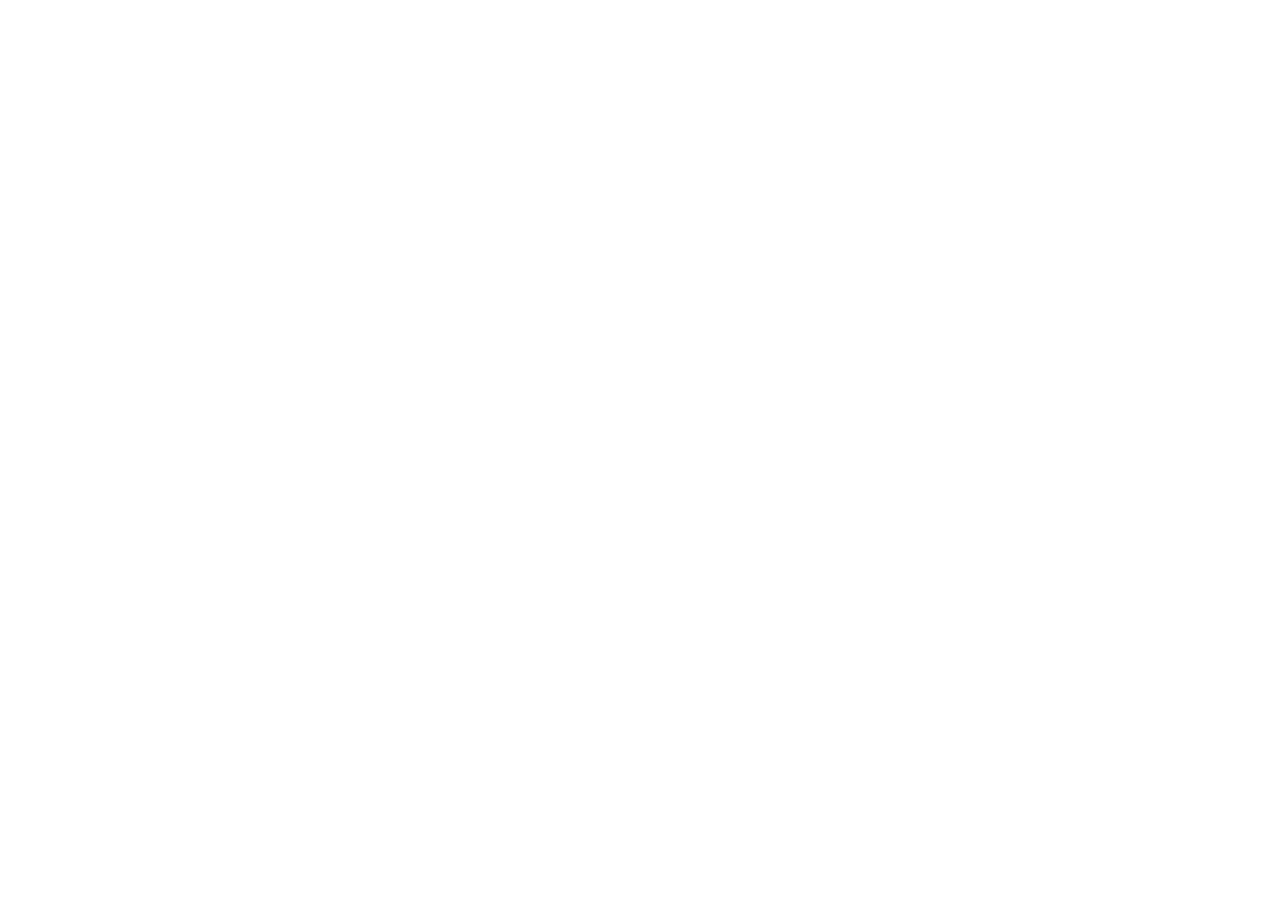
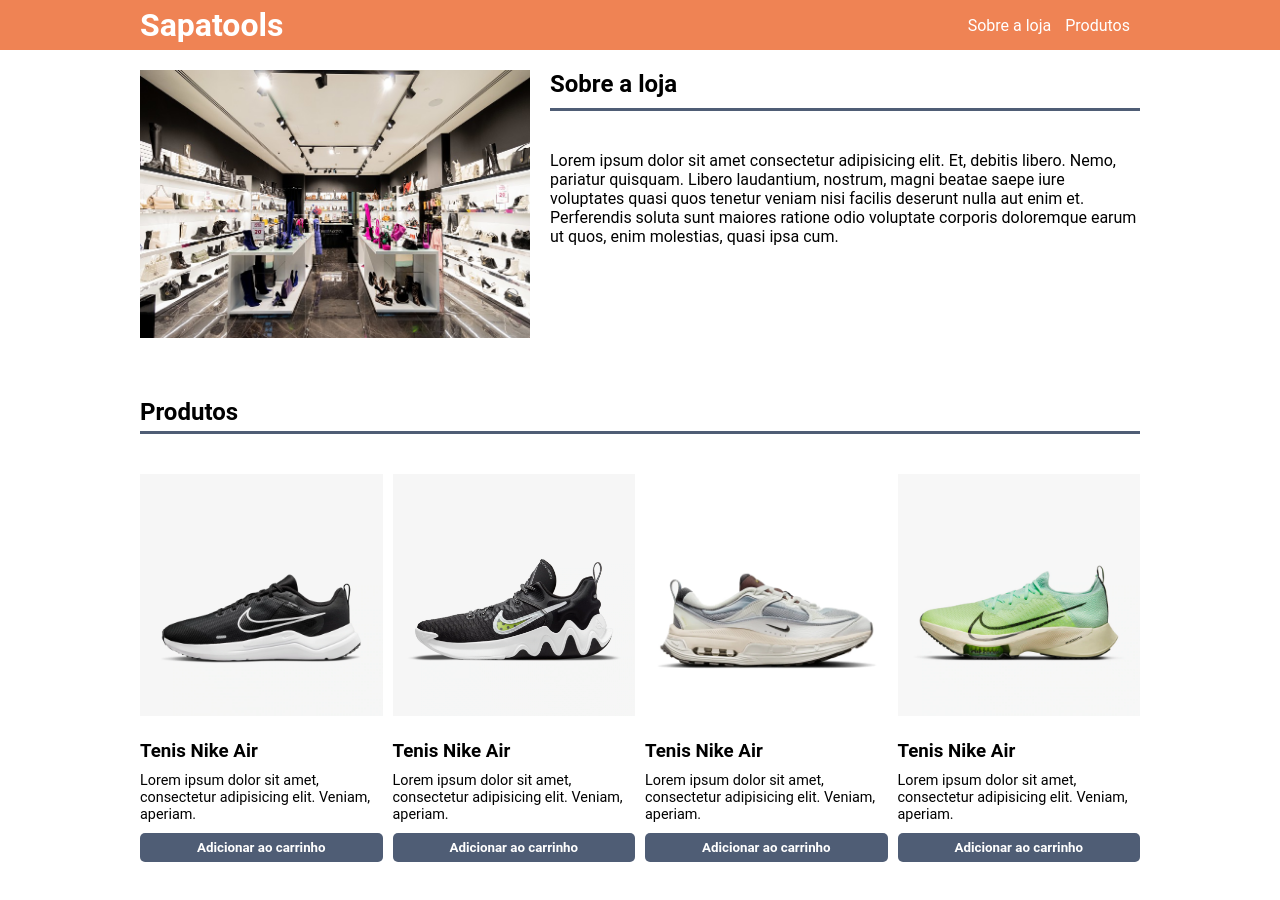
Before and after one commit to TallysonFreitas/loja-com-grid, a plain HTML site: page index.html in a window 1280 px wide. Before the commit the page ends 800 px from the top, so only its background shows below. Drawn offline with nearby package versions, Linux system fonts and the light colour scheme.

Commit message:
termino da grid

```diff
--- a/index.html
+++ b/index.html
@@ -8,9 +8,57 @@
     <title>Loja</title>
 </head>
 <body>
+    <header>
+        <div class="container">
+            <h1>Sapatools</h1>
+            <nav>
+                <ul>
+                    <li><a href="">Sobre a loja</a></li>
+                    <li><a href="">Produtos</a></li>
+                </ul>
+            </nav>
+        </div>
+    </header>
+    <main>
+        <div class="sobre container">
+            <img src="img/loja.png" alt="loja">
+            <div>
+                <h2>Sobre a loja</h2>
+                <p>Lorem ipsum dolor sit amet consectetur adipisicing elit. Et, debitis libero. Nemo, pariatur quisquam. Libero laudantium, nostrum, magni beatae saepe iure voluptates quasi quos tenetur veniam nisi facilis deserunt nulla aut enim et. Perferendis soluta sunt maiores ratione odio voluptate corporis doloremque earum ut quos, enim molestias, quasi ipsa cum.</p>
+            </div>
+        </div>
+        <div class="container">
+            <h2 class="h2">Produtos</h2>
+            <div class="produtos">
+                <div class="item">
+                    <img src="img/tenis-1.png" alt="">
+                    <h3>Tenis Nike Air</h3>
+                    <p>Lorem ipsum dolor sit amet, consectetur adipisicing elit. Veniam, aperiam.</p>
+                    <button type="submit">Adicionar ao carrinho</button>
+                </div>
+                <div class="item">
+                    <img src="img/tenis-2.png" alt="">
+                    <h3>Tenis Nike Air</h3>
+                    <p>Lorem ipsum dolor sit amet, consectetur adipisicing elit. Veniam, aperiam.</p>
+                    <button type="submit">Adicionar ao carrinho</button>
+                </div>
+                <div class="item">
+                    <img src="img/tenis-3.png" alt="">
+                    <h3>Tenis Nike Air</h3>
+                    <p>Lorem ipsum dolor sit amet, consectetur adipisicing elit. Veniam, aperiam.</p>
+                    <button type="submit">Adicionar ao carrinho</button>
+                </div>
+                <div class="item">
+                    <img src="img/tenis-4.png" alt="">
+                    <h3>Tenis Nike Air</h3>
+                    <p>Lorem ipsum dolor sit amet, consectetur adipisicing elit. Veniam, aperiam.</p>
+                    <button type="submit">Adicionar ao carrinho</button>
+                </div>
+            </div>
+        </div>
+    </main>
 
-
-
+    <script src="https://code.jquery.com/jquery-3.7.0.min.js"></script>
     <script src="main.js"></script>
 </body>
 </html>
--- a/style.css
+++ b/style.css
@@ -0,0 +1,167 @@
+*{
+    margin: 0;
+    padding: 0;
+    box-sizing: border-box;
+    font-family: 'Roboto', sans-serif;
+}
+
+@import url('https://fonts.googleapis.com/css2?family=Roboto:wght@300;400;500;700;900&display=swap');
+
+body{
+    background-color: #FFFFFF;
+}
+
+.container{
+    width: 1000px;
+    margin:0 auto;
+}
+
+header{
+    background-color: #EF8354;
+    height: 50px;
+    margin-bottom: 20px;
+}
+
+header .container{
+    display: flex;
+    justify-content: space-between;
+    align-items: center;
+    height: 50px;
+    color: white;
+}
+
+header .container nav ul li{
+    display: inline;
+    margin-right:10px;
+}
+
+header .container nav ul li a{
+    color: white;
+    text-decoration: none;
+}
+
+.sobre{
+    display: grid;
+    grid-template-columns: 39% 59%;
+    grid-gap: 2%;
+    margin-bottom: 60px;
+}
+
+.sobre img{
+    width: 100%;
+}
+
+.sobre div{
+    display: flex;
+    flex-direction: column;
+    justify-content: flex-start;
+}
+
+.sobre div h2{
+    border-bottom: 3px solid #4F5D75;
+    margin-bottom: 40px;
+    padding-bottom: 10px;
+}
+
+.produtos{
+    display: grid;
+    grid-gap: 1%;
+    grid-template-columns: 24.25% 24.25% 24.25% 24.25%;
+    margin-bottom: 50px;
+}
+
+h2{
+    padding-bottom: 5px;
+    border-bottom: 3px solid #4F5D75;
+    margin-bottom: 40px;
+}
+
+.produtos img{
+    width: 100%;
+    margin-bottom: 20px;
+}
+
+.produtos h3{
+    margin-bottom: 10px;
+}
+
+.produtos p{
+    font-size: 0.9em;
+    margin-bottom: 10px;
+}
+
+.produtos button{
+    width: 100%;
+    padding: 7px;
+    font-weight: bold;
+    background-color: #4F5D75;
+    border: none;
+    border-radius: 5px;
+    color: white;
+}
+
+@media screen and (max-width:760px){
+    .container{
+        width: 100vw;
+    }
+
+    header .container{
+        width: 92vw;
+        margin:0 4vw 4vw 4vw;
+    }
+
+    .sobre{
+        display: block;
+        width: 92vw;
+        margin: 4vw;
+    }
+
+    .sobre img{
+        margin-bottom: 20px;
+    }
+
+    .sobre div p {
+        margin-bottom: 40px;
+    }
+
+    .produtos{
+        display: block;
+        width: 92vw;
+        margin: 4vw;
+    }
+
+    .h2{
+        width: 92vw;
+        margin: 4vw;
+    }
+}
+
+@media screen and (min-width:761px) and (max-width:1100px){
+    .container{
+        width: 98vw;
+        margin: 1vw;
+    }
+
+    header .container{
+        width: 98vw;
+        margin: 0 1vw 1vw 1vw;
+    }
+
+    .sobre{
+        margin-bottom: 40px;
+    }
+
+    .produtos{
+        width: 98vw;
+        grid-template-columns: 49% 49%;
+        grid-gap: 2%;
+    }
+
+    .produtos .item h3{
+        font-size: 1.3em;
+    }
+
+    .item button{
+        padding: 12px;
+    }
+}
```
Also changed, not shown: img/loja.png (added), img/tenis-1.png (added), img/tenis-2.png (added), img/tenis-3.png (added), img/tenis-4.png (added).
